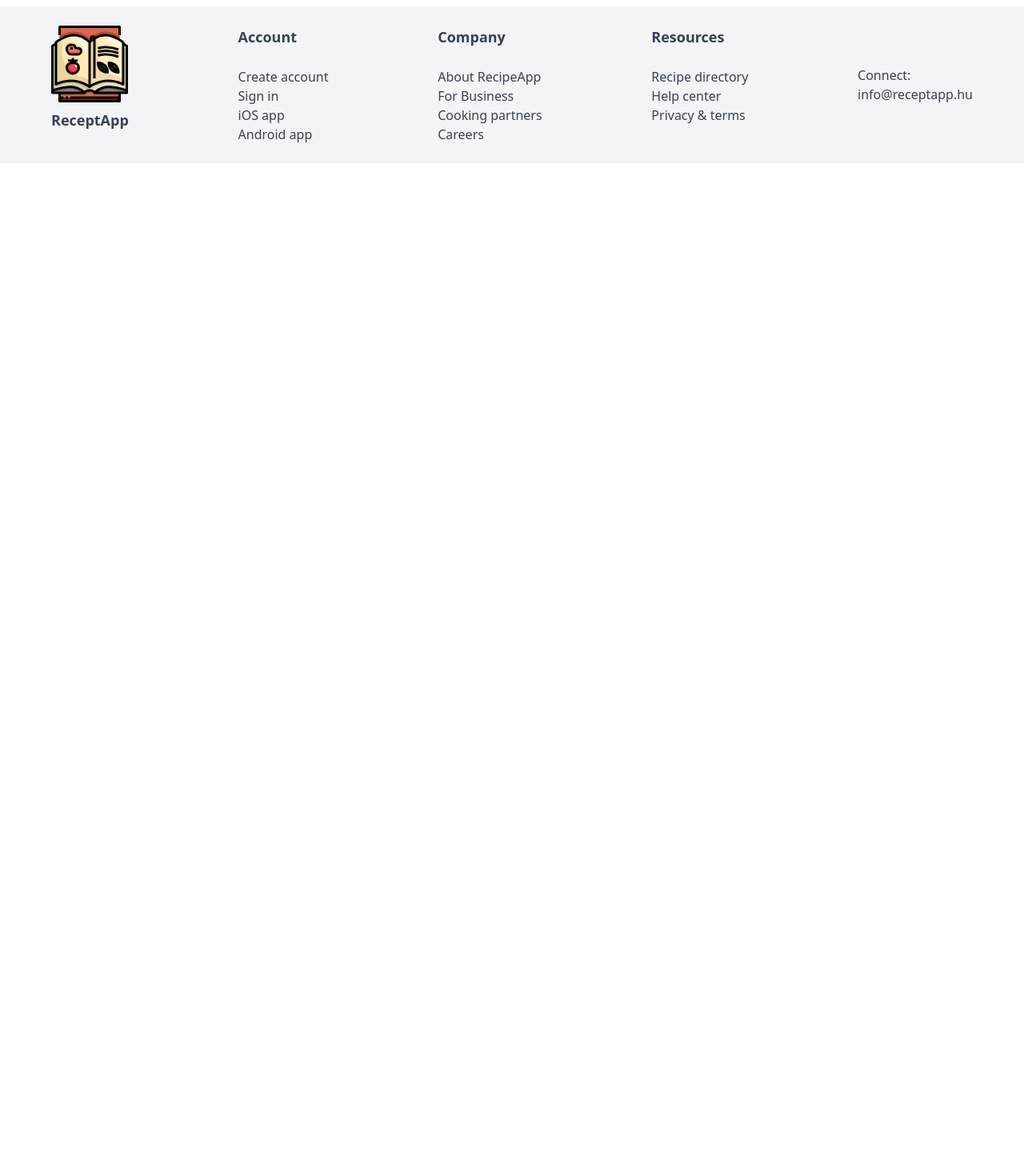
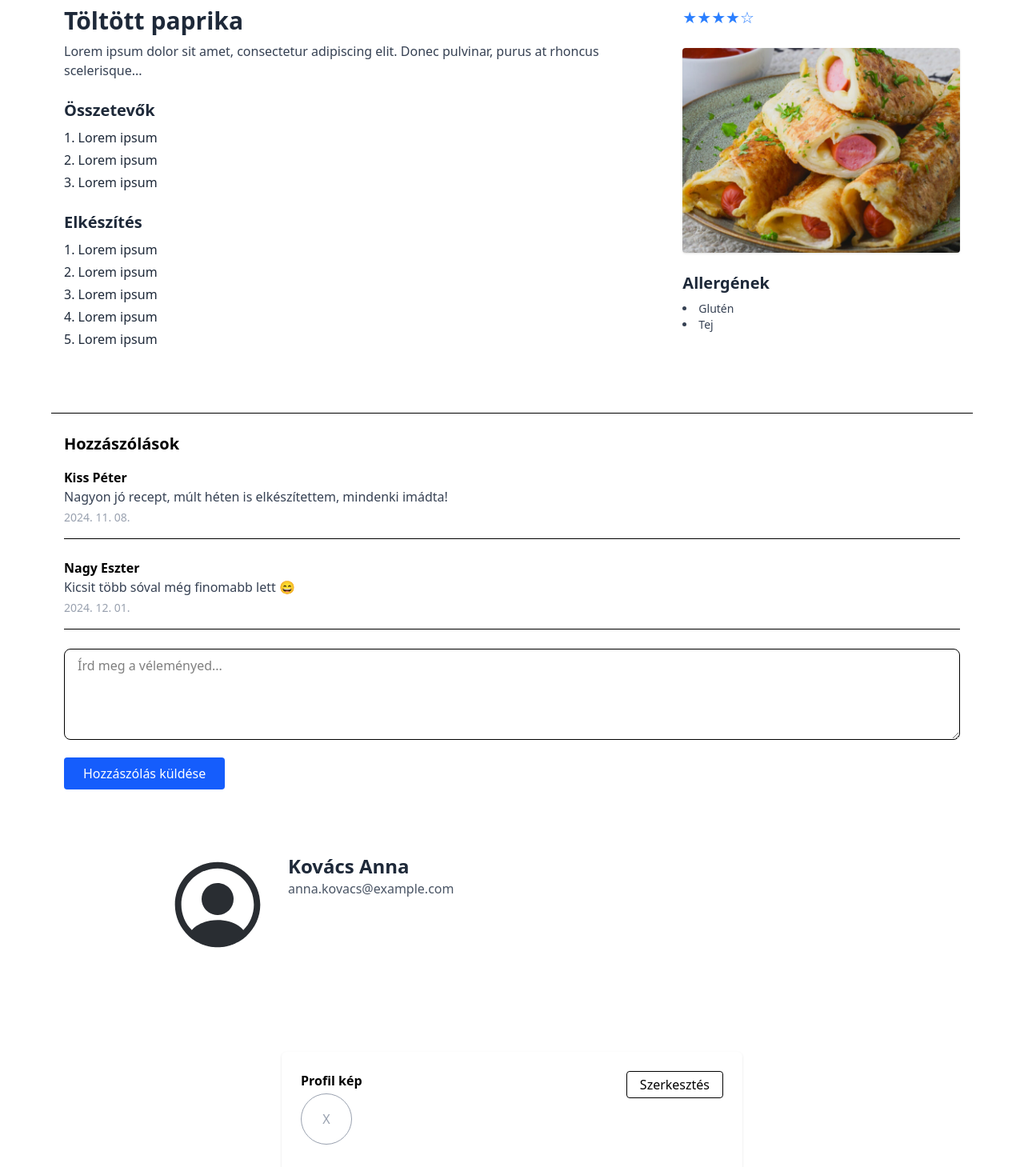
Before and after one commit to wemcy/yet-another-bsc-thesis, a Vue app in the folder src/frontend/recipe-web-frontend/: page / in a window 1280 px wide. Shown: the part 1280-2739 px from the top of the page at 80% size. Before the commit the page ends 1484 px from the top, so only its background shows below. Built offline with nearby package versions, Linux system fonts and the light colour scheme; the HTML template or start-up script is replaced by a standard one.

Commit message:
Add some router options

```diff
--- a/src/frontend/recipe-web-frontend/src/App.vue
+++ b/src/frontend/recipe-web-frontend/src/App.vue
@@ -3,7 +3,9 @@ import { RouterView } from 'vue-router'
 </script>
 
 <template>
-    <RouterView />
+    <div>
+        <router-view />
+    </div>
 </template>
 
 <style scoped></style>
--- a/src/frontend/recipe-web-frontend/src/router/index.ts
+++ b/src/frontend/recipe-web-frontend/src/router/index.ts
@@ -1,14 +1,14 @@
 import { createRouter, createWebHistory } from 'vue-router'
-import MainSite from '../views/MainSite.vue'
+import HomeView from '@/views/HomeView.vue'
+import ProfileView from '@/views/ProfileView.vue'
+import RecipeView from '@/views/RecipeView.vue'
 
 const router = createRouter({
     history: createWebHistory(import.meta.env.BASE_URL),
     routes: [
-        {
-            path: '/',
-            name: 'home',
-            component: MainSite,
-        },
+        { path: '/', name: 'Home', component: HomeView },
+        { path: '/profile', name: 'Profile', component: ProfileView },
+        { path: '/recipe/:id', name: 'Recipe', component: RecipeView },
     ],
 })
 
--- a/src/frontend/recipe-web-frontend/src/views/MainSite.vue
+++ b/src/frontend/recipe-web-frontend/src/views/HomeView.vue
@@ -1,4 +1,7 @@
-<script setup lang="ts"></script>
+<script setup lang="ts">
+import ProfileEdit from './ProfileView.vue'
+import RecipeView from './RecipeView.vue'
+</script>
 
 <template>
     <nav class="bg-white shadow-md px-6 py-4 flex justify-between items-center">
@@ -101,6 +104,22 @@
         </section>
     </main>
 
+    <RecipeView></RecipeView>
+    <main class="max-w-4xl mx-auto px-4 py-10 text-gray-800">
+        <!-- Profil fejléc -->
+        <section class="flex flex-col sm:flex-row items-center sm:items-start gap-6 mb-10">
+            <img
+                src="@/assets/profile.svg"
+                alt="Profilkép"
+                class="w-32 h-32 rounded-full object-cover"
+            />
+            <div class="text-center sm:text-left">
+                <h1 class="text-2xl font-bold">Kovács Anna</h1>
+                <p class="text-gray-600">anna.kovacs@example.com</p>
+            </div>
+        </section>
+    </main>
+    <ProfileEdit> </ProfileEdit>
     <footer class="bg-gray-100 text-gray-700 py-6 px-4 mt-10">
         <div
             class="max-w-6xl mx-auto flex sm:items-start sm:flex-row flex-col justify-between gap-6"
--- /dev/null
+++ b/src/frontend/recipe-web-frontend/src/views/ProfileView.vue
@@ -0,0 +1,107 @@
+<script setup lang="ts">
+import { ref } from 'vue'
+
+const editing = ref(false)
+const profile = ref({
+    name: 'Kovács Anna',
+    email: 'anna.kovacs@example.com',
+    password: '',
+    registered: '2023-11-01',
+})
+
+const original = ref({ ...profile.value })
+
+function startEdit() {
+    original.value = { ...profile.value }
+    editing.value = true
+}
+
+function cancelEdit() {
+    profile.value = { ...original.value }
+    editing.value = false
+}
+
+function saveEdit() {
+    // Itt jöhetne majd backend hívás
+    editing.value = false
+}
+</script>
+
+<template>
+    <div class="max-w-xl mx-auto bg-white shadow p-6 rounded-md mt-10">
+        <div class="flex justify-between items-start mb-6">
+            <div>
+                <label class="block font-semibold mb-1">Profil kép</label>
+                <div
+                    class="w-16 h-16 border rounded-full flex items-center justify-center text-gray-400"
+                >
+                    X
+                </div>
+            </div>
+            <button
+                v-if="!editing"
+                @click="startEdit"
+                class="border px-4 py-1 rounded hover:bg-gray-100"
+            >
+                Szerkesztés
+            </button>
+        </div>
+
+        <div class="space-y-4">
+            <div>
+                <label class="block font-semibold">Név</label>
+                <input
+                    v-if="editing"
+                    v-model="profile.name"
+                    class="border rounded px-3 py-1 w-full"
+                />
+                <p v-else>{{ profile.name }}</p>
+            </div>
+
+            <div>
+                <label class="block font-semibold">Email</label>
+                <input
+                    v-if="editing"
+                    v-model="profile.email"
+                    class="border rounded px-3 py-1 w-full"
+                />
+                <p v-else>{{ profile.email }}</p>
+            </div>
+
+            <div>
+                <label class="block font-semibold">Jelszó</label>
+                <input
+                    v-if="editing"
+                    v-model="profile.password"
+                    type="password"
+                    class="border rounded px-3 py-1 w-full"
+                />
+                <label v-if="editing" class="block font-semibold">Jelszó megerősítése</label>
+                <input
+                    v-if="editing"
+                    v-model="profile.password"
+                    type="password"
+                    class="border rounded px-3 py-1 w-full"
+                />
+                <p v-else>********</p>
+            </div>
+
+            <div>
+                <label class="block font-semibold">Regisztráció dátuma</label>
+                <p>{{ profile.registered }}</p>
+            </div>
+        </div>
+
+        <div v-if="editing" class="flex justify-end gap-2 mt-6">
+            <button @click="cancelEdit" class="border px-4 py-1 rounded hover:bg-gray-100">
+                Mégse
+            </button>
+            <button
+                @click="saveEdit"
+                class="bg-blue-600 text-white px-4 py-1 rounded hover:bg-blue-700"
+            >
+                Mentés
+            </button>
+        </div>
+    </div>
+</template>
--- /dev/null
+++ b/src/frontend/recipe-web-frontend/src/views/RecipeView.vue
@@ -0,0 +1,92 @@
+<template>
+    <main class="max-w-6xl mx-auto px-4 py-10 text-gray-800 grid md:grid-cols-3 gap-10">
+        <!-- Bal oszlop -->
+        <div class="md:col-span-2 space-y-6">
+            <div>
+                <h1 class="text-3xl font-bold mb-2">Töltött paprika</h1>
+                <p class="text-gray-700">
+                    Lorem ipsum dolor sit amet, consectetur adipiscing elit. Donec pulvinar, purus
+                    at rhoncus scelerisque...
+                </p>
+            </div>
+
+            <div>
+                <h2 class="text-xl font-semibold mb-2">Összetevők</h2>
+                <ol class="list-decimal list-inside space-y-1">
+                    <li>Lorem ipsum</li>
+                    <li>Lorem ipsum</li>
+                    <li>Lorem ipsum</li>
+                </ol>
+            </div>
+
+            <div>
+                <h2 class="text-xl font-semibold mb-2">Elkészítés</h2>
+                <ol class="list-decimal list-inside space-y-1">
+                    <li>Lorem ipsum</li>
+                    <li>Lorem ipsum</li>
+                    <li>Lorem ipsum</li>
+                    <li>Lorem ipsum</li>
+                    <li>Lorem ipsum</li>
+                </ol>
+            </div>
+        </div>
+
+        <!-- Jobb oszlop -->
+        <div class="space-y-6">
+            <div class="flex items-center space-x-1 text-blue-500 text-xl">
+                <span>★★★★☆</span>
+                <!-- lehet később dinamikus értékelés -->
+            </div>
+
+            <img
+                src="@/assets/recipe.jpg"
+                alt="Recept kép"
+                class="w-full h-64 object-cover rounded shadow"
+            />
+
+            <div>
+                <h2 class="text-xl font-semibold mb-2">Allergének</h2>
+                <ul class="list-disc list-inside text-sm text-gray-700">
+                    <li>Glutén</li>
+                    <li>Tej</li>
+                </ul>
+            </div>
+        </div>
+    </main>
+    <!-- Komment szekció -->
+    <section class="max-w-6xl mx-auto px-4 py-10 mt-10 border-t pt-6">
+        <h2 class="text-xl font-semibold mb-4">Hozzászólások</h2>
+
+        <!-- Egy komment -->
+        <div class="space-y-6">
+            <div class="border-b pb-4">
+                <p class="font-semibold">Kiss Péter</p>
+                <p class="text-gray-700">
+                    Nagyon jó recept, múlt héten is elkészítettem, mindenki imádta!
+                </p>
+                <p class="text-sm text-gray-400 mt-1">2024. 11. 08.</p>
+            </div>
+
+            <div class="border-b pb-4">
+                <p class="font-semibold">Nagy Eszter</p>
+                <p class="text-gray-700">Kicsit több sóval még finomabb lett 😄</p>
+                <p class="text-sm text-gray-400 mt-1">2024. 12. 01.</p>
+            </div>
+        </div>
+
+        <!-- Új hozzászólás -->
+        <form class="mt-6 space-y-4">
+            <textarea
+                rows="4"
+                placeholder="Írd meg a véleményed..."
+                class="w-full border rounded-lg px-4 py-2 focus:outline-none focus:ring-2 focus:ring-blue-400"
+            ></textarea>
+            <button
+                type="submit"
+                class="bg-blue-600 text-white px-6 py-2 rounded hover:bg-blue-700 transition"
+            >
+                Hozzászólás küldése
+            </button>
+        </form>
+    </section>
+</template>
```
Also changed, not shown: src/frontend/recipe-web-frontend/eslint.config.ts (indentation only), src/frontend/recipe-web-frontend/src/assets/profile.svg (added).
